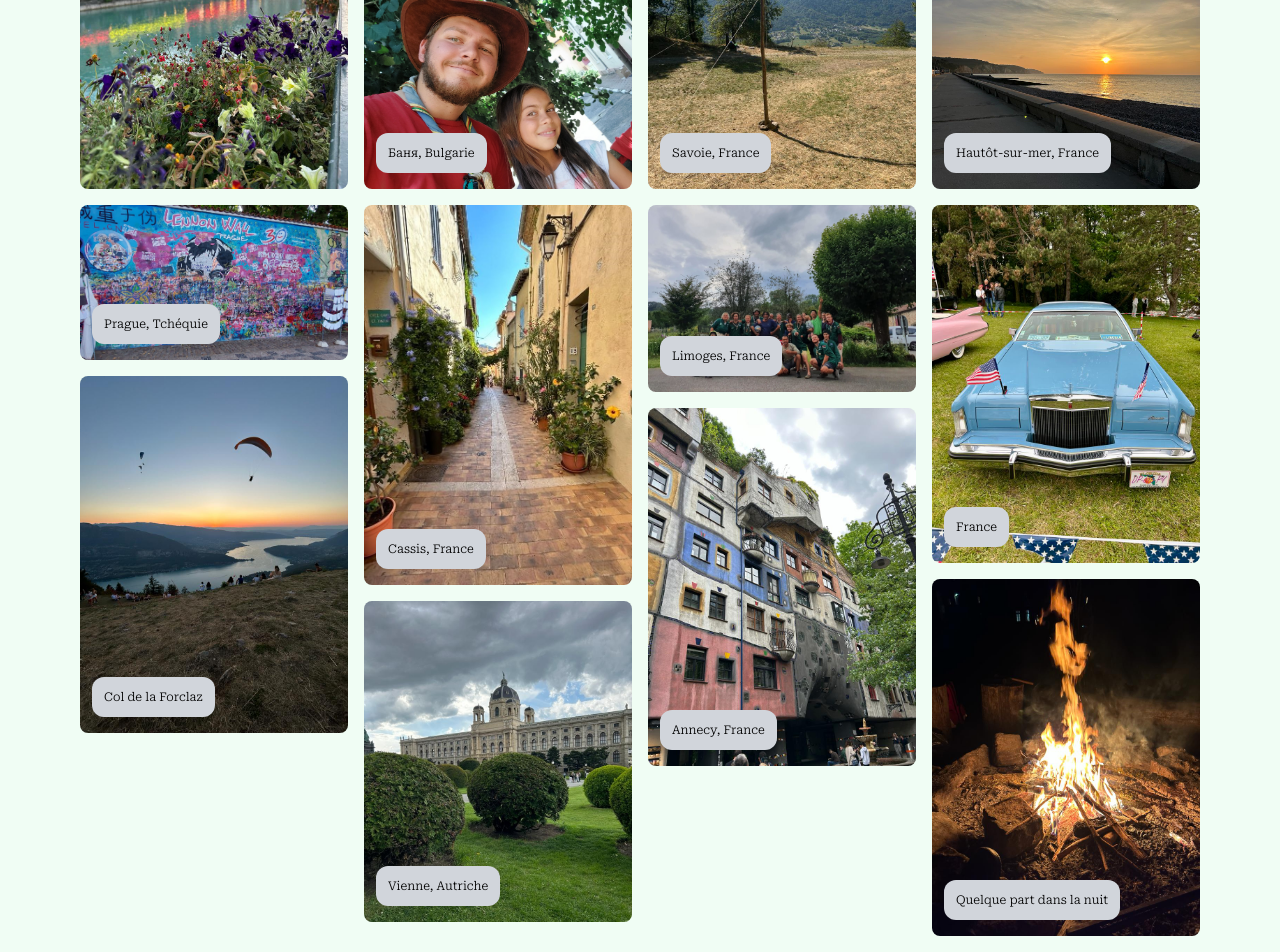
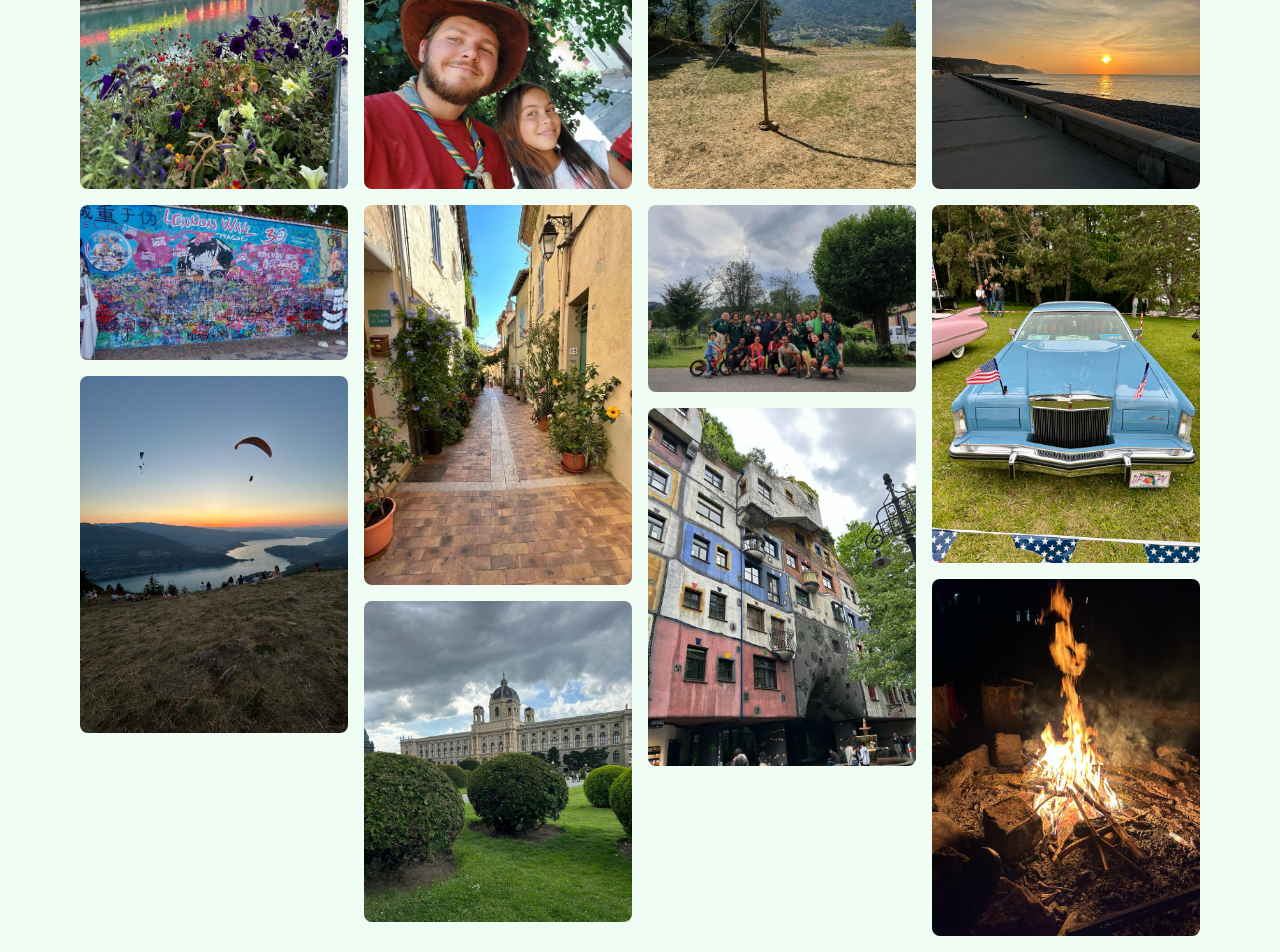
Before and after one commit to AntoninLmp/Portfolio, a React (Vite) app: page /AntoninLampin in a window 1280 px wide. Shown: the part 3020-3972 px from the top of the page. Built offline with nearby package versions, Linux system fonts and the light colour scheme; a web font is replaced by a local one.

Commit message:
[Feature] Update ImageGallery

```diff
--- a/src/Personnal/ImageWithCaption.jsx
+++ b/src/Personnal/ImageWithCaption.jsx
@@ -10,7 +10,7 @@ const ImageWithCaption = ({imgSrc, altText, captionText}) => {
             <img className="h-auto max-w-full rounded-lg" src={imgSrc} alt={altText}/>
             <div className={"h-0"}>
                 <figcaption
-                    className={`transition ease-in-out delay-150 relative bg-gray-300 bottom-14 p-3
+                    className={`transition ease-in delay-100 relative bg-gray-300 bottom-14 p-3
                     w-max rounded-xl text-xs font-light ml-3 ${isHovered ? 'opacity-100' : 'opacity-0'}`}>
                     {captionText}
                 </figcaption>
--- a/src/Personnal/PersonalPage.jsx
+++ b/src/Personnal/PersonalPage.jsx
@@ -139,120 +139,67 @@ const PersonalPage = () => {
                                     altText={"Photo d'Annecy centre ville"}
                                     captionText={"Annecy, France"}
                                 />
-                                {/*<figure>*/}
-                                {/*    <img className="h-auto max-w-full rounded-lg" src={imgAnnecy1}*/}
-                                {/*         alt="Photo d'Annecy centre ville"/>*/}
-                                {/*    <div className={"h-0 "}>*/}
-                                {/*        <figcaption*/}
-                                {/*            className="relative bg-gray-300 bottom-14 p-3 w-max rounded-xl text-xs font-light ml-3">*/}
-                                {/*            Annecy, France*/}
-                                {/*        </figcaption>*/}
-                                {/*    </div>*/}
-                                {/*</figure>*/}
-                                <figure>
-                                    <img className="h-auto max-w-full rounded-lg" src={imgPrague} alt=""/>
-                                    <div className={"h-0"}>
-                                        <figcaption
-                                            className="relative bg-gray-300 bottom-14 p-3 w-max rounded-xl text-xs font-light ml-3">
-                                            Prague, Tchéquie
-                                        </figcaption>
-                                    </div>
-                                </figure>
-                                <figure>
-                                    <img className="h-auto max-w-full rounded-lg" src={imgAnnecy3} alt=""/>
-                                    <div className={"h-0"}>
-                                        <figcaption
-                                            className="relative bg-gray-300 bottom-14 p-3 w-max rounded-xl text-xs font-light ml-3">
-                                            Col de la Forclaz
-                                        </figcaption>
-                                    </div>
-                                </figure>
+                                <ImageWithCaption
+                                    imgSrc={imgPrague}
+                                    altText={"Photo Lenon Wall, Prague"}
+                                    captionText={"Prague, Tchéquie"}
+                                />
+                                <ImageWithCaption
+                                    imgSrc={imgAnnecy3}
+                                    altText={"Photo du Col de la Forclaz"}
+                                    captionText={"Col de la Forclaz, Savoie"}
+                                />
                             </div>
                             <div className="grid gap-4 ">
-                                <figure>
-                                    <img className="h-auto max-w-full rounded-lg" src={imgBulgarie} alt=""/>
-                                    <div className={"h-0"}>
-                                        <figcaption
-                                            className="relative bg-gray-300 bottom-14 p-3 w-max rounded-xl text-xs font-light ml-3">
-                                            Баня, Bulgarie
-                                        </figcaption>
-                                    </div>
-                                </figure>
-                                <figure>
-                                    <img className="h-auto max-w-full rounded-lg" src={imgCassis} alt=""/>
-                                    <div className={"h-0"}>
-                                        <figcaption
-                                            className="relative bg-gray-300 bottom-14 p-3 w-max rounded-xl text-xs font-light ml-3">
-                                            Cassis, France
-                                        </figcaption>
-                                    </div>
-                                </figure>
-                                <figure>
-                                    <img className="h-auto max-w-full rounded-lg" src={imgWien2} alt=""/>
-                                    <div className={"h-0"}>
-                                        <figcaption
-                                            className="relative bg-gray-300 bottom-14 p-3 w-max rounded-xl text-xs font-light ml-3">
-                                            Vienne, Autriche
-                                        </figcaption>
-                                    </div>
-                                </figure>
+                                <ImageWithCaption
+                                    imgSrc={imgBulgarie}
+                                    altText={"Photo Banya en bulgarie"}
+                                    captionText={"Баня, Bulgarie"}
+                                />
+                                <ImageWithCaption
+                                    imgSrc={imgCassis}
+                                    altText={"Photo dans les rues de cassis"}
+                                    captionText={"Cassis, France"}
+                                />
+                                <ImageWithCaption
+                                    imgSrc={imgWien2}
+                                    altText={"Photo de Vienne"}
+                                    captionText={"Vienne, Autriche"}
+                                />
                             </div>
                             <div className="grid gap-4 ">
-                                <figure>
-                                    <img className="h-auto max-w-full rounded-lg" src={imgScoutFlag} alt=""/>
-                                    <div className={"h-0"}>
-                                        <figcaption
-                                            className="relative bg-gray-300 bottom-14 p-3 w-max rounded-xl text-xs font-light ml-3">
-                                            Savoie, France
-                                        </figcaption>
-                                    </div>
-                                </figure>
-                                <figure>
-                                    <img className="h-auto max-w-full rounded-lg" src={imgScoutsCompas} alt=""/>
-                                    <div className={"h-0"}>
-                                        <figcaption
-                                            className="relative bg-gray-300 bottom-14 p-3 w-max rounded-xl text-xs font-light ml-3">
-                                            Limoges, France
-                                        </figcaption>
-                                    </div>
-                                </figure>
-                                <figure>
-                                    <img className="h-auto max-w-full rounded-lg" src={imgWien} alt=""/>
-                                    <div className={"h-0"}>
-                                        <figcaption
-                                            className="relative bg-gray-300 bottom-14 p-3 w-max rounded-xl text-xs font-light ml-3">Annecy,
-                                            France
-                                        </figcaption>
-                                    </div>
-                                </figure>
+                                <ImageWithCaption
+                                    imgSrc={imgScoutFlag}
+                                    altText={"Photo Savoie en France"}
+                                    captionText={"Savoie, France"}
+                                />
+                                <ImageWithCaption
+                                    imgSrc={imgScoutsCompas}
+                                    altText={"Photo limoges, France"}
+                                    captionText={"Limoges, France"}
+                                />
+                                <ImageWithCaption
+                                    imgSrc={imgWien}
+                                    altText={"Photo de Vienne"}
+                                    captionText={"Vienne, Autriche"}
+                                />
                             </div>
                             <div className="grid gap-4 ">
-                                <figure>
-                                    <img className="h-auto max-w-full rounded-lg" src={imgNormandie} alt=""/>
-                                    <div className={"h-0"}>
-                                        <figcaption
-                                            className="relative bg-gray-300 bottom-14 p-3 w-max rounded-xl text-xs font-light ml-3">
-                                            Hautôt-sur-mer, France
-                                        </figcaption>
-                                    </div>
-                                </figure>
-                                <figure>
-                                    <img className="h-auto max-w-full rounded-lg" src={imgCar1} alt=""/>
-                                    <div className={"h-0"}>
-                                        <figcaption
-                                            className="relative bg-gray-300 bottom-14 p-3 w-max rounded-xl text-xs font-light ml-3"> France
-                                        </figcaption>
-                                    </div>
-                                </figure>
-                                <figure>
-                                    <img className="h-auto max-w-full rounded-lg" src={imgScoutFire} alt=""/>
-                                    <div className={"h-0"}>
-                                        <figcaption
-                                            className="relative bg-gray-300 bottom-14 p-3 w-max rounded-xl text-xs font-light ml-3">
-                                            Quelque part dans la nuit
-                                        </figcaption>
-                                    </div>
-                                </figure>
+                                <ImageWithCaption
+                                    imgSrc={imgNormandie}
+                                    altText={"Photo Hautôt-sur-mer, France"}
+                                    captionText={"Hautôt-sur-mer, France"}
+                                />
+                                <ImageWithCaption
+                                    imgSrc={imgCar1}
+                                    altText={"Photo limoges, France"}
+                                    captionText={"Nord-Pas-Calais, France"}
+                                />
+                                <ImageWithCaption
+                                    imgSrc={imgScoutFire}
+                                    altText={"Photo d'un feu de bois"}
+                                    captionText={"Quelque part dans la nuit"}
+                                />
                             </div>
                         </div>
                     </div>
```
